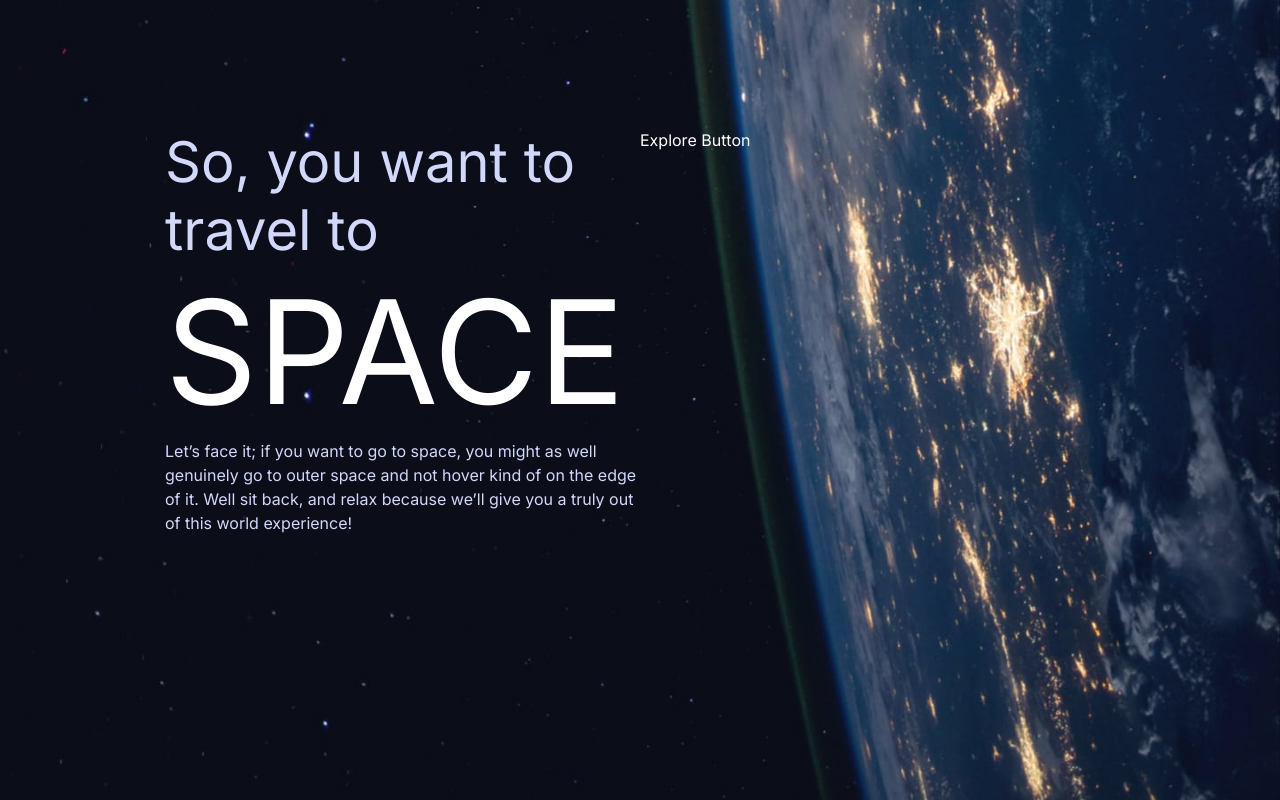
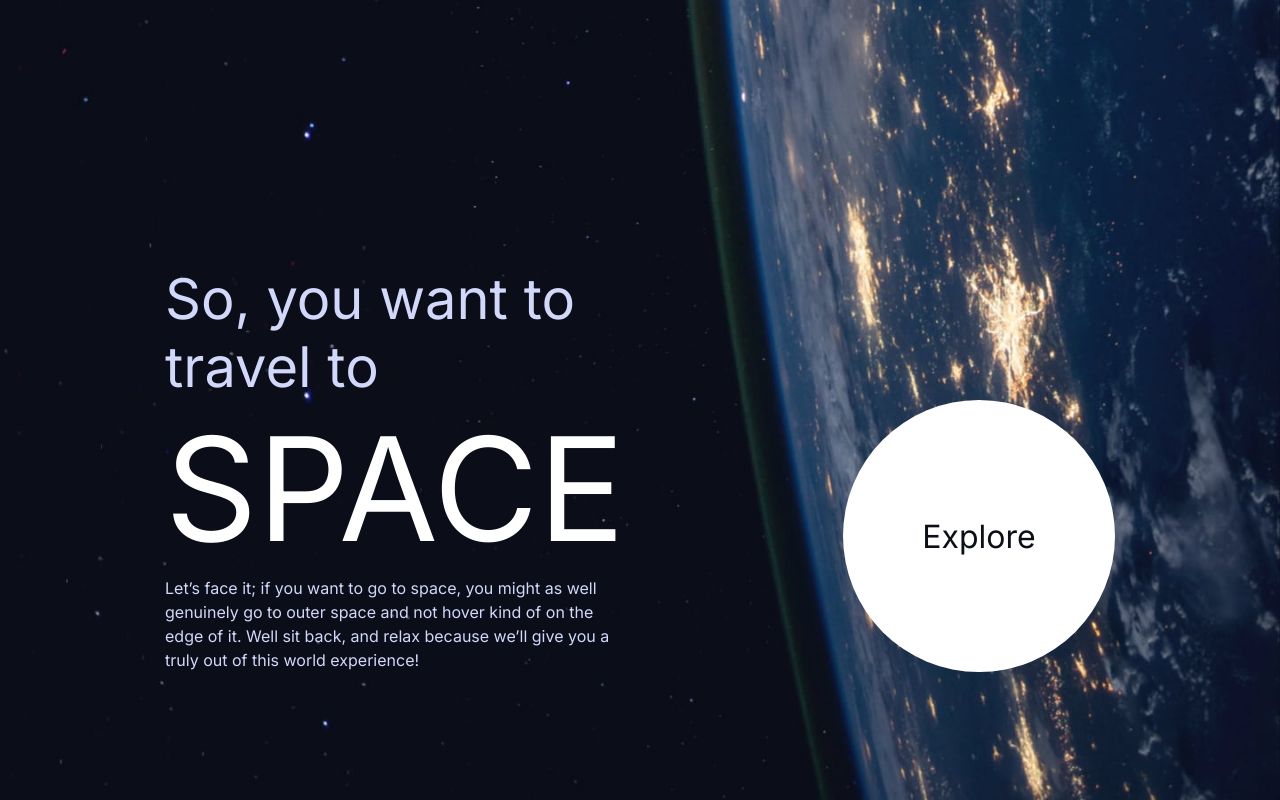
Before and after one commit to devlinmorrow/space-tourism, a Next.js app: page /space-tourism in a window 1280 px wide. Built offline with nearby package versions, Linux system fonts and the light colour scheme.

Commit message:
style button and create text preset 4

```diff
--- a/src/app/globalStyles.ts
+++ b/src/app/globalStyles.ts
@@ -1,4 +1,4 @@
-import { createGlobalStyle } from "styled-components";
+import { createGlobalStyle, css } from "styled-components";
 
 // TODO: Bellefair Regular - Preset 1, 2, 3, 4, 6
 // TODO: Barlow Condensed Regular - Preset 5, 7, 8, 9
@@ -37,3 +37,8 @@ const GlobalStyle = createGlobalStyle`
 `;
 
 export default GlobalStyle;
+
+export const textPreset4 = css`
+  font-size: 32px;    // Default font size
+  line-height: normal;   // Default line height
+`;
--- a/src/app/space-tourism/page.tsx
+++ b/src/app/space-tourism/page.tsx
@@ -2,7 +2,7 @@
 
 import styled from "styled-components";
 import { QUERIES } from "../constants";
-import GlobalStyle from "../globalStyles";
+import GlobalStyle, { textPreset4 } from "../globalStyles";
 
 export default function SpaceTourism() {
   return (
@@ -20,16 +20,22 @@ export default function SpaceTourism() {
               this world experience!
             </Description>
           </Texts>
-          <ExploreButtonContainer>Explore Button</ExploreButtonContainer>
+          <ExploreButtonContainer>
+            <ExploreButton>Explore</ExploreButton>
+          </ExploreButtonContainer>
         </Hero>
       </Background>
     </>
   );
 }
 
+
 const Hero = styled.div`
   display: flex;
   padding: 128px 165px;
+  height: 100%;
+  align-items: flex-end;
+  gap: 66px;
 `;
 
 const Texts = styled.div`
@@ -37,9 +43,20 @@ const Texts = styled.div`
 `;
 
 const ExploreButtonContainer = styled.div`
+  display: flex;
+  justify-content: flex-end;
   flex: 1;
   color: var(--white); // temp
 `;
+
+const ExploreButton = styled.button`
+  ${textPreset4}
+  height: 272px;
+  width: 272px;
+  background-color: var(--white);
+  color: var(--blue-900);
+  border-radius: 50%;
+`
 
 const Description = styled.p`
   color: var(--blue-300);
```
